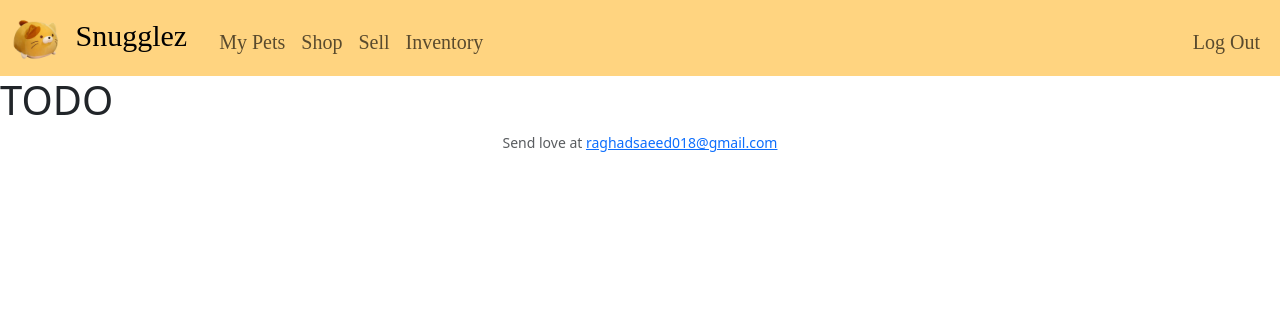
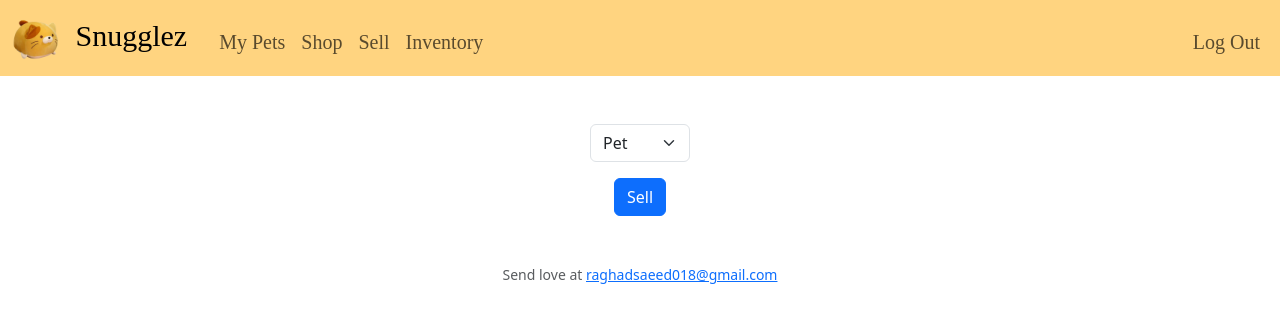
Before and after one commit to raghadsaeed018/woohoo, a Flask app: page /sell in a window 1280 px wide. Shown: the top 336 px of the page. Run offline with Flask 3, Linux system fonts and the light colour scheme; a user stored in the database is signed in; some libraries are stand-ins or nearby versions.

Commit message:
Implement sell, and password complexity requirement feature

```diff
--- a/app.py
+++ b/app.py
@@ -1,8 +1,9 @@
 from cs50 import SQL
-from flask import Flask, flash, redirect, render_template, request, session
+from flask import Flask, flash, redirect, render_template, request, session, jsonify
 from flask_session import Session
 from werkzeug.security import check_password_hash, generate_password_hash
 from datetime import datetime
+import re
 
 from helpers import apology, login_required
 
@@ -32,7 +33,9 @@ def after_request(response):
 def index():
     """Show portfolio of pets the user owns"""
     cash = db.execute("SELECT cash FROM users WHERE id = ?", session["user_id"])[0]["cash"]
-    return render_template("index.html", cash=cash)
+    pets = db.execute("SELECT animals.* FROM purchases JOIN animals ON purchases.animal_id = animals.id WHERE purchases.user_id = ?", session["user_id"])
+
+    return render_template("index.html", cash=cash, pets=pets)
 
 
 @app.route("/login", methods=["GET", "POST"])
@@ -90,19 +93,34 @@ def register():
     """Register user"""
     if request.method == "POST":
         # Ensure username was submitted
+        password = request.form.get("password")
+
         if not request.form.get("username"):
             return apology("Warning: Must provide username", "register.html")
 
         # Ensure password was submitted
-        elif not request.form.get("password"):
+        elif not password:
             return apology("Warning: Must provide password", "register.html")
+
+        elif not (
+            len(password) >= 6
+            and any(char.isdigit() for char in password)
+            and any(char.isalpha() for char in password)
+            and any(char.isupper() for char in password)
+            and not re.search(r"[!@#$%^&*(),.?\":{}|<>]", password)
+        ):
+            return apology(
+                "Warning: Password must be at least 6 characters long, "
+                "include a number, a letter, and a capital letter, and exclude symbols",
+                "register.html"
+            )
 
         # Ensure confirmation was submitted
         elif not request.form.get("confirmation"):
             return apology("Warning: Must confirm password", "register.html")
 
         # Ensure confirmation matches password
-        elif request.form.get("confirmation") != request.form.get("password"):
+        elif request.form.get("confirmation") != password:
             return apology("Warning: Passwords dont match", "register.html")
 
         elif db.execute(
@@ -110,7 +128,7 @@ def register():
         ):
             return apology("Warning: Username taken", "register.html")
 
-        phash = generate_password_hash(request.form.get("password"))
+        phash = generate_password_hash(password)
 
         user = db.execute(
             "INSERT INTO users (username, hash, timestamp) VALUES (?,?,?)",
@@ -130,7 +148,31 @@ def register():
 @login_required
 def shop():
     """Allow user to buy new pets/accessories/pet food"""
-    if request.method == "GET":
+    if request.method == "POST":
+        animal_id = request.form.get("animal_id")
+
+        result = db.execute("SELECT price FROM animals WHERE id = ?", animal_id)[0]
+
+        if result:
+            animal_price = result["price"]
+            cash = db.execute("SELECT cash FROM users WHERE id = ?", session["user_id"])[0]["cash"]
+            if cash >= animal_price:
+                db.execute("INSERT INTO purchases (user_id, animal_id, price) VALUES (?, ?, ?)",
+                        session["user_id"], animal_id, animal_price)
+
+                db.execute("UPDATE users SET cash = ? WHERE id = ?", cash - animal_price, session["user_id"])
+                return redirect("/")
+            else:
+                flash("Cannot afford pet")
+                return redirect("/shop")
+        else:
+            flash("Invalid pet")
+            return redirect("/shop")
+
+    else:
+        def user_owns_pet(id):
+            return bool(db.execute("SELECT id FROM purchases WHERE user_id = ? AND animal_id = ?", session["user_id"], id))
+
         categories = [
             {"name": "Goofball"},
             {"name": "Elegant"},
@@ -140,16 +182,59 @@ def shop():
         ]
 
         animals = db.execute("SELECT * FROM animals")
-        return render_template("shop.html", animals=animals, categories=categories)
+        return render_template("shop.html", animals=animals, categories=categories, user_owns_pet=user_owns_pet)
 
 
 @app.route("/sell", methods=["GET", "POST"])
 @login_required
 def sell():
     """Allow user to sell his owned pets and accessories"""
-    if request.method == "GET":
-        return render_template("sell.html")
+    if request.method == "POST":
+        animal_id = request.form.get("animal_id")
 
+        result = db.execute("SELECT animal_id FROM purchases WHERE user_id = ? AND animal_id = ?", session["user_id"], animal_id)
+
+        if result:
+            result = result[0]
+            animal_price = db.execute("SELECT price FROM purchases WHERE user_id = ? AND animal_id = ?", session["user_id"], animal_id)[0]
+
+            if animal_price:
+                cash = db.execute("SELECT cash FROM users WHERE id = ?", session["user_id"])[0]
+
+                if cash:
+                    db.execute("UPDATE users SET cash = ? WHERE id = ?", cash["cash"] + animal_price["price"], session["user_id"])
+                    db.execute("DELETE FROM purchases WHERE user_id = ? AND animal_id = ?", session["user_id"], animal_id)
+                    return redirect("/")
+                else:
+                    flash("Error fetching user's cash")
+                    return redirect("/sell")
+            else:
+                flash("Error fetching pet's price")
+                return redirect("/sell")
+        else:
+            flash("Invalid pet")
+            return redirect("/sell")
+
+    else:
+        pets = db.execute("SELECT animals.* FROM purchases JOIN animals ON purchases.animal_id = animals.id WHERE purchases.user_id = ?", session["user_id"])
+        return render_template("sell.html", pets=pets)
+
+
+@app.route("/get_pet_details/<int:pet_id>")
+@login_required
+def get_pet_details(pet_id):
+    # Retrieve pet details based on the pet_id
+    pet_details = db.execute("SELECT * FROM animals WHERE id = ?", pet_id)[0]
+
+    if pet_details:
+        return jsonify({
+            "image": pet_details["image"],
+            "name": pet_details["name"],
+            "description": pet_details["description"],
+            "price": pet_details["price"]
+        })
+    else:
+        return jsonify(None)
 
 @app.route("/inventory")
 @login_required
--- a/static/styles.css
+++ b/static/styles.css
@@ -23,3 +23,7 @@
     background-color: #ffd480;
     color: black;
 }
+
+/* .goofball > h2 {
+    background-color: yellow;
+} */
--- a/templates/layout.html
+++ b/templates/layout.html
@@ -10,6 +10,7 @@
         <!-- http://getbootstrap.com/docs/5.3/ -->
         <link href="https://cdn.jsdelivr.net/npm/bootstrap@5.3.2/dist/css/bootstrap.min.css" rel="stylesheet">
         <script src="https://cdn.jsdelivr.net/npm/bootstrap@5.3.2/dist/js/bootstrap.bundle.min.js"></script>
+        <script src="https://code.jquery.com/jquery-3.6.4.min.js"></script>
 
         <link href="/static/favicon.ico" rel="icon">
         <link rel="apple-touch-icon" sizes="180x180" href="/apple-touch-icon.png">
--- a/templates/sell.html
+++ b/templates/sell.html
@@ -5,5 +5,62 @@
 {% endblock %}
 
 {% block main %}
- <h1>TODO</h1>
+    <div class="container-fluid py-5 text-center">
+        <form action="/sell" method="post">
+            <div class="mb-3">
+                <select class="form-select mx-auto w-auto" name="pet" id="petSelect">
+                    <option disabled selected>Pet</option>
+                    {% for pet in pets %}
+                        <option value="{{ pet['id'] }}">{{ pet["name"] }}</option>
+                        <input type="hidden" name="animal_id" value="{{ pet['id'] }}">
+                    {% endfor %}
+                </select>
+            </div>
+            <div id="petDetails" style="display: none; width: 30%;">
+                <div class="card text-bg-success mb-3">
+                    <img id="petImage" class="card-img-top aspect-ratio-16x9" alt="Pet image">
+                    <div class="card-body">
+                        <h5 class="card-title" id="petName"></h5>
+                        <p class="card-text" id="petDescription"></p>
+                    </div>
+                    <ul class="list-group list-group-flush">
+                        <li class="list-group-item text-bg-light" id="petPrice"></li>
+                    </ul>
+                </div>
+            </div>
+
+            <button class="btn btn-primary" type="submit">Sell</button>
+        </form>
+    </div>
+
+    <script src="https://code.jquery.com/jquery-3.6.4.min.js"></script>
+    <script>
+        $(document).ready(function () {
+            $("#petSelect").change(function () {
+                var selectedPetId = $(this).val();
+                if (selectedPetId) {
+                    $.ajax({
+                        url: "/get_pet_details/" + selectedPetId,
+                        method: "GET",
+                        success: function (data) {
+                            if (data) {
+                                $("#petDetails").show();
+                                $("#petImage").attr("src", data.image);
+                                $("#petName").text(data.name);
+                                $("#petDescription").text(data.description);
+                                $("#petPrice").text("Price: " + data.price);
+                            } else {
+                                $("#petDetails").hide();
+                            }
+                        },
+                        error: function (error) {
+                            console.error("Error fetching pet details:", error);
+                        }
+                    });
+                } else {
+                    $("#petDetails").hide();
+                }
+            });
+        });
+    </script>
 {% endblock %}
```
Also changed, not shown: templates/index.html (+17 -0 lines), templates/shop.html (+15 -5 lines), static/site.webmanifest (deleted), woohoo.db.
